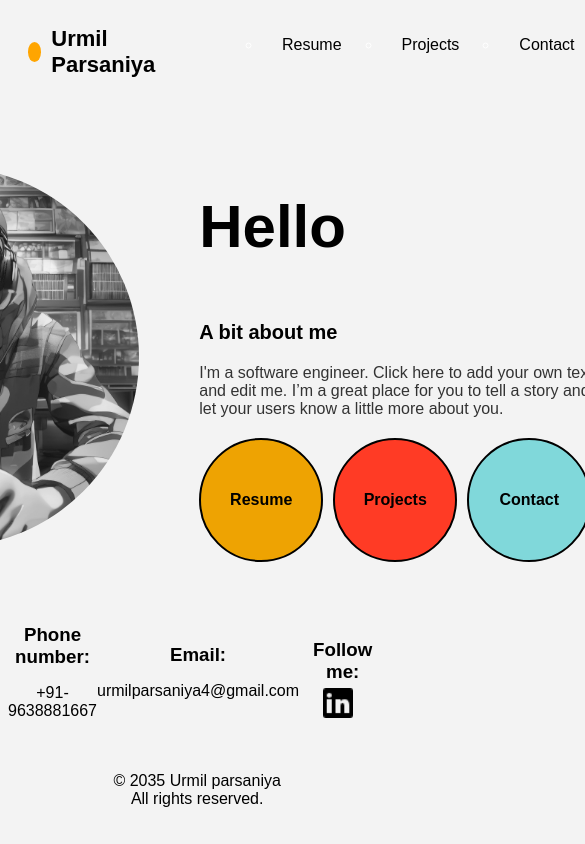
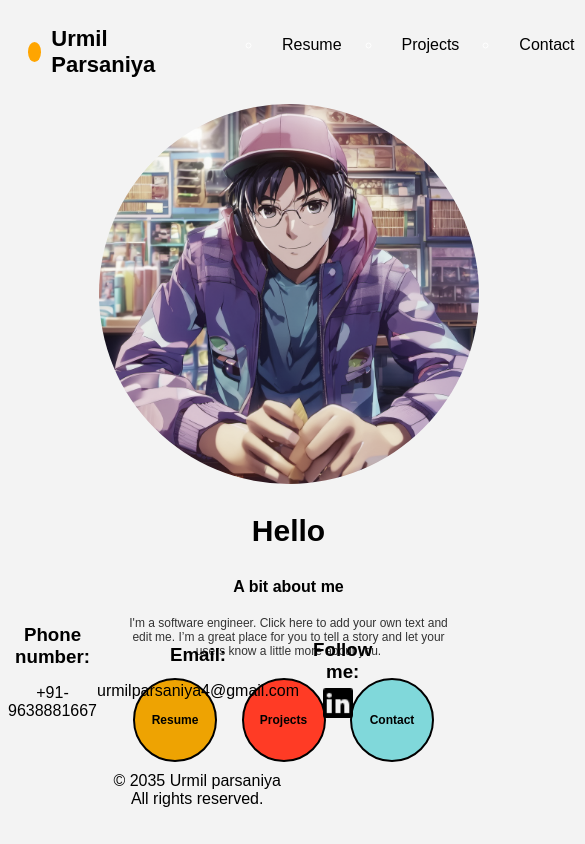
Before and after one commit to urmilparsaniya/Projects, a Next.js app: page / in a window 390 px wide. Shown: the top 844 px of the page, 585 px wide, since content can reach past the window. Built offline with nearby package versions, Linux system fonts and the light colour scheme.

Commit message:
responsive changes

```diff
--- a/package.json
+++ b/package.json
@@ -5,6 +5,7 @@
     "dev": "next dev"
   },
   "dependencies": {
+    "@vercel/speed-insights": "^1.0.10",
     "next": "^14.1.0",
     "react": "^18.2.0",
     "react-dom": "^18.2.0"
--- a/styles/style.module.css
+++ b/styles/style.module.css
@@ -1,27 +1,31 @@
 /* styles.module.css */
+
+/* Base styles */
 
 .roundedImage {
   border-radius: 50%;
-  filter: grayscale(100%);
+  filter: grayscale(60%);
 }
 
 .mainContent {
   display: flex;
   justify-content: center;
-  align-items: center;
-  padding-left: 17%;
+  align-items: flex-start;
+  padding: 0 10%; /* Adjust padding for centering content on laptop screens */
 }
 
 .box {
   display: flex;
+  flex-direction: row;
   justify-content: center;
   align-items: center;
   height: 60vh;
-  padding-right: 30%;
+  padding-right: 10%;
 }
 
 .boxContent {
   padding-left: 60px;
+  text-align: start;
 }
 
 .hello {
@@ -34,30 +38,31 @@
   font-weight: bold;
   font-size: 20px;
   font-family: 'Arial', sans-serif;
-  margin-bottom: 20px; /* Add margin bottom for spacing */
+  margin-bottom: 20px;
 }
 
 .content {
-  margin-top: 20px; /* Add margin top for spacing */
-  margin-bottom: 20px; /* Add margin bottom for spacing */
+  margin-top: 20px;
+  margin-bottom: 20px;
   font-family: 'Arial', sans-serif;
-  color: #333; /* Example styling */
+  color: #333;
 }
 
 .roundElements {
   display: flex;
-  margin-bottom: 20px; /* Add margin bottom for spacing */
+  margin-bottom: 20px;
+  justify-content: space-evenly;
 }
 
 .roundElement {
   width: 120px;
   height: 120px;
-  border-radius: 50% !important;
+  border-radius: 50%;
   background-color: #eea302;
   margin-right: 10px;
   display: flex;
-  justify-content: center; /* Center content horizontally */
-  align-items: center; /* Center content vertically */
+  justify-content: center;
+  align-items: center;
   font-family: 'Arial', sans-serif;
   font-weight: bold;
   border: 2px solid black;
@@ -77,7 +82,7 @@
 }
 
 .roundElementFirst {
-  background-color: #eea302; /* Yellow */
+  background-color: #eea302;
   overflow: none;
 }
 
@@ -87,18 +92,167 @@
 }
 
 .roundElementSecond {
-  background-color: #ff3b25; /* Red */
+  background-color: #ff3b25;
 }
 
 .roundElementThird {
-  background-color: #80d8da; /* Blue */
+  background-color: #80d8da;
 }
 
-.roundLink {
-  display: block;
-  width: 100%;
-  height: 100%;
-  text-align: center;
-  text-decoration: none;
-  color: inherit;
+/* Responsive styles */
+
+@media (max-width: 768px) {
+  /* Adjustments for smaller screens */
+  .mainContent {
+    padding: 0 5%;
+  }
+
+  .box {
+    padding-right: 10%;
+    padding-left: 10%;
+    height: auto;
+  }
+
+  .boxContent {
+    padding-left: 10px;
+  }
+
+  .hello {
+    font-size: 40px;
+  }
+
+  .about {
+    font-size: 18px;
+    margin-bottom: 10px;
+  }
+
+  .content {
+    font-size: 14px;
+  }
+
+  .roundElement {
+    width: 100px;
+    height: 100px;
+    font-size: 14px;
+  }
 }
+
+/* Adjustments for screens with a width of 425px */
+@media (max-width: 426px) {
+  .mainContent {
+    padding: 0; /* Remove padding for mobile screens */
+  }
+
+  .box {
+    flex-direction: column; /* Stack items vertically */
+    padding-left: 60%;
+    height: auto;
+  }
+
+  .boxContent {
+    padding: 0 20px; /* Adjust padding */
+    text-align: center;
+  }
+
+  .imageContainer {
+    margin-bottom: 20px; /* Add margin between image and content */
+  }
+
+  .hello {
+    font-size: 30px; /* Reduce font size for smaller screens */
+  }
+
+  .about {
+    font-size: 16px; /* Reduce font size for smaller screens */
+  }
+
+  .content {
+    font-size: 12px; /* Reduce font size for smaller screens */
+  }
+
+  .roundElement {
+    width: 80px; /* Adjust dimensions for smaller screens */
+    height: 80px;
+    font-size: 12px; /* Reduce font size for smaller screens */
+  }
+}
+
+/* Adjustments for screens with a width of 376px */
+@media (max-width: 376px) {
+  .mainContent {
+    padding: 0; /* Remove padding for mobile screens */
+  }
+
+  .box {
+    flex-direction: column; /* Stack items vertically */
+    padding-left: 80%;
+    padding-top: 10%;
+  }
+
+  .boxContent {
+    padding: 0 20px; /* Adjust padding */
+    text-align: center;
+  }
+
+  .imageContainer {
+    margin-bottom: 20px; /* Add margin between image and content */
+  }
+
+  .hello {
+    font-size: 30px; /* Reduce font size for smaller screens */
+  }
+
+  .about {
+    font-size: 16px; /* Reduce font size for smaller screens */
+  }
+
+  .content {
+    font-size: 12px; /* Reduce font size for smaller screens */
+  }
+
+  .roundElement {
+    width: 80px; /* Adjust dimensions for smaller screens */
+    height: 80px;
+    font-size: 12px; /* Reduce font size for smaller screens */
+  }
+}
+
+/* Adjustments for screens with a width of 425px */
+@media (max-width: 321px) {
+  .mainContent {
+    padding: 0; /* Remove padding for mobile screens */
+  }
+
+  .box {
+    flex-direction: column; /* Stack items vertically */
+    padding-left: 100%;
+    padding-top: 50%;
+  }
+
+  .boxContent {
+    padding: 0 20px; /* Adjust padding */
+    text-align: center;
+  }
+
+  .imageContainer {
+    margin-bottom: 20px; /* Add margin between image and content */
+  }
+
+  .hello {
+    font-size: 30px; /* Reduce font size for smaller screens */
+  }
+
+  .about {
+    font-size: 16px; /* Reduce font size for smaller screens */
+  }
+
+  .content {
+    font-size: 12px; /* Reduce font size for smaller screens */
+  }
+
+  .roundElement {
+    width: 80px; /* Adjust dimensions for smaller screens */
+    height: 80px;
+    font-size: 12px; /* Reduce font size for smaller screens */
+  }
+}
```
Also changed, not shown: 1 other file (tests, documents, lock files or other folders).
